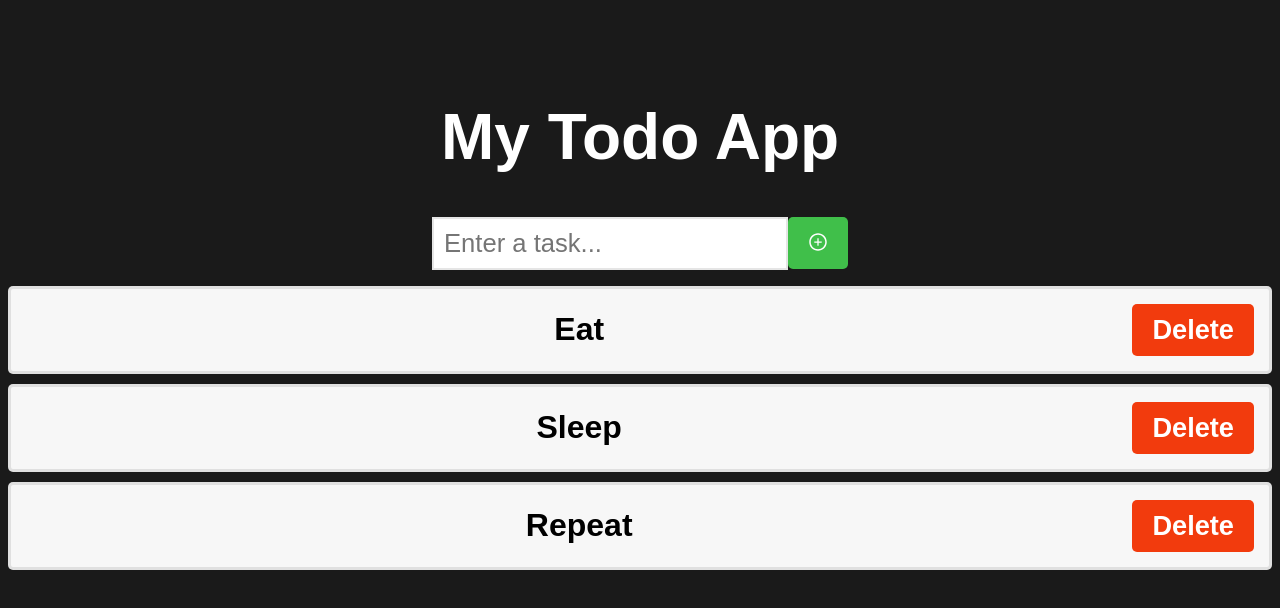
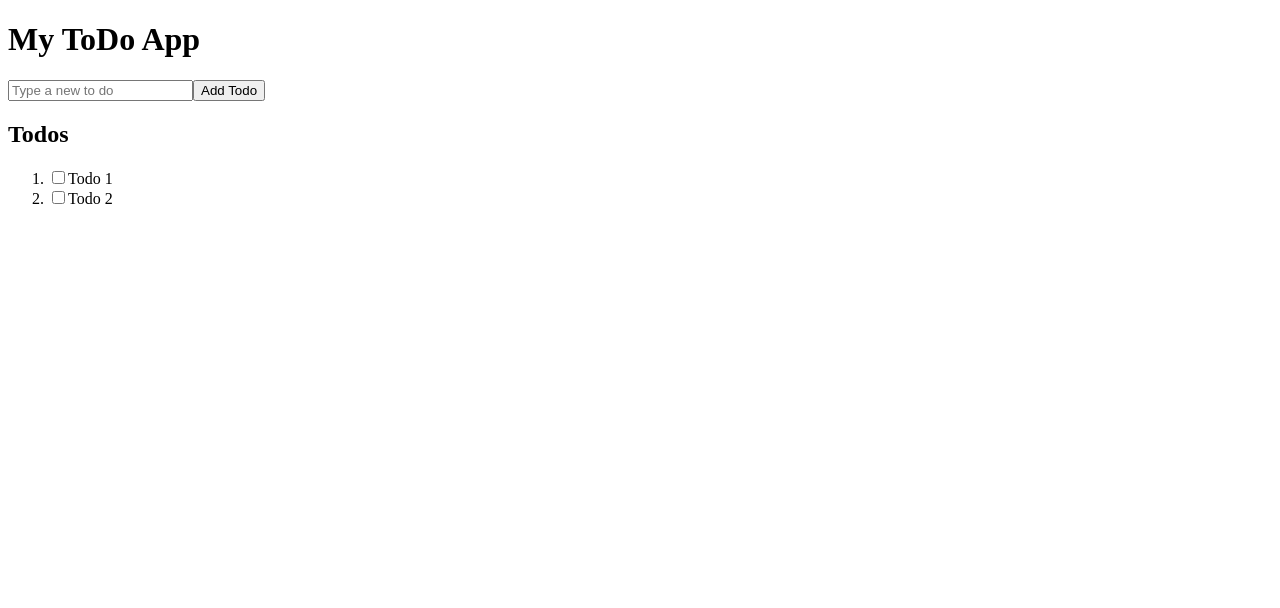
Before and after one commit to Junior-dev-Track/16-react-todolist-natallya-K, a React (Vite) app: page / in a window 1280 px wide. Shown: the top 608 px of the page. Built offline with nearby package versions, Linux system fonts and the light colour scheme.

Commit message:
todolistpart1

```diff
--- a/src/ToDoList.jsx
+++ b/src/ToDoList.jsx
@@ -1,56 +1,30 @@
 import React, { useState } from "react";
-import "./index.css";
+//import "./index.css";
 import { AiOutlinePlusCircle } from "react-icons/ai";
 
 function ToDoList() {
-  const [tasks, setTasks] = useState(["Eat", "Sleep", "Repeat"]);
-  const [newTask, setNewTask] = useState();
+  return (
+    <>
+      <div>
+        <h1>My ToDo App</h1>
+        <input type="text" placeholder="Type a new to do" />
+        <button>Add Todo</button>
+        <div>
+          <h2>Todos</h2>
+          <ol>
+            <li>
+              <input type="checkbox" />
+              Todo 1
+            </li>
 
-  function loadSavedTasks() {
-    const saved = localStorage.getItem(LOCAL_STORAGE_KEY);
-    if (saved) {
-      setTasks(JSON.parse(saved));
-    }
-  }
-
-  function handleInputChange(event) {
-    setNewTask(event.target.value);
-  }
-  function addTask() {
-    if (newTask.trim() !== "") {
-      setTasks((t) => [...t, newTask]);
-      setNewTask("");
-    }
-  }
-  function deleteTask(index) {
-    const updatedTasks = tasks.filter((_, i) => i !== index);
-    setTasks(updatedTasks);
-  }
-  return (
-    <div className="to-do-list">
-      <h1>My Todo App</h1>
-      <div>
-        <input
-          type="text"
-          placeholder="Enter a task..."
-          value={newTask}
-          onChange={handleInputChange}
-        />
-        <button className="add-button" onClick={addTask}>
-          <AiOutlinePlusCircle size={20} />
-        </button>
+            <li>
+              <input type="checkbox" />
+              Todo 2
+            </li>
+          </ol>
+        </div>
       </div>
-      <ol>
-        {tasks.map((task, index) => (
-          <li key={index}>
-            <span className="text">{task}</span>
-            <button className="delete-button" onClick={() => deleteTask(index)}>
-              Delete
-            </button>
-          </li>
-        ))}
-      </ol>
-    </div>
+    </>
   );
 }
 export default ToDoList;
```
